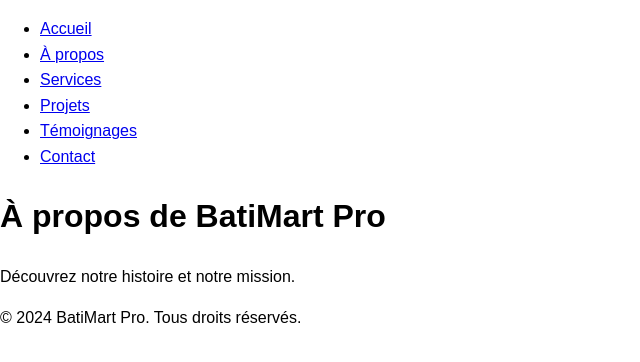
After one commit to fabianolopes3333fr/BATIMART_PRO, a Django app: page /about/ in a window 1280 px wide. The commit adds this page. Shown: the top 362 px of the page, without its empty margins (0-640 px from the left). Run offline with Django 5.2, Linux system fonts and the light colour scheme; parts of the project's set-up code (start-up, migrations or seed data) failed here and were passed over.

Commit message:
Implementadas views e templates básicos para o aplicativo core

```diff
--- a/batimart_pro/settings.py
+++ b/batimart_pro/settings.py
@@ -12,6 +12,7 @@ https://docs.djangoproject.com/en/5.1/ref/settings/
 
 from pathlib import Path
 import os
+from decouple import config
 # Build paths inside the project like this: BASE_DIR / 'subdir'.
 BASE_DIR = Path(__file__).resolve().parent.parent
 
--- a/templates/base.html
+++ b/templates/base.html
@@ -1,6 +1,5 @@
 <!DOCTYPE html>
 <html lang="fr">
-
 <head>
     <meta charset="UTF-8">
     <meta name="viewport" content="width=device-width, initial-scale=1.0">
@@ -8,10 +7,18 @@
     {% load static %}
     <link rel="stylesheet" href="{% static 'css/main.css' %}">
 </head>
-
 <body>
     <header>
-        <!-- Adicione o header aqui -->
+        <nav>
+            <ul>
+                <li><a href="{% url 'home' %}">Accueil</a></li>
+                <li><a href="{% url 'about' %}">À propos</a></li>
+                <li><a href="{% url 'services' %}">Services</a></li>
+                <li><a href="{% url 'projects' %}">Projets</a></li>
+                <li><a href="{% url 'testimonials' %}">Témoignages</a></li>
+                <li><a href="{% url 'contact' %}">Contact</a></li>
+            </ul>
+        </nav>
     </header>
 
     <main>
@@ -20,10 +27,9 @@
     </main>
 
     <footer>
-        <!-- Adicione o footer aqui -->
+        <p>&copy; 2024 BatiMart Pro. Tous droits réservés.</p>
     </footer>
 
     <script src="{% static 'js/main.js' %}"></script>
 </body>
-
 </html>
--- /dev/null
+++ b/templates/core/about.html
@@ -0,0 +1,8 @@
+{% extends 'base.html' %}
+
+{% block title %}À propos - BatiMart Pro{% endblock %}
+
+{% block content %}
+<h1>À propos de BatiMart Pro</h1>
+<p>Découvrez notre histoire et notre mission.</p>
+{% endblock %}
--- a/templates/core/home.html
+++ b/templates/core/home.html
@@ -5,5 +5,4 @@
 {% block content %}
 <h1>Bienvenue sur BatiMart Pro</h1>
 <p>Votre plateforme pour les entreprises de peinture et de construction.</p>
-<!-- Adicione mais conteúdo conforme necessário -->
 {% endblock %}
```
Also changed, not shown: templates/core/contact.html (added, +8 -0 lines), templates/core/projects.html (added, +8 -0 lines), templates/core/services.html (added, +8 -0 lines), templates/core/testimonials.html (added, +8 -0 lines), core/views.py (line endings or trailing spaces), 1 other file.
